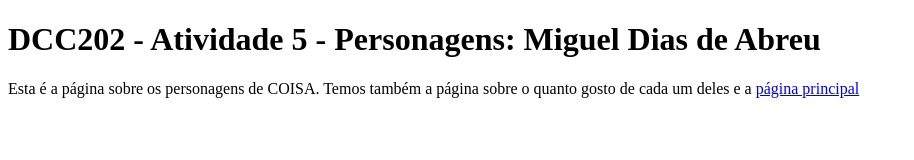
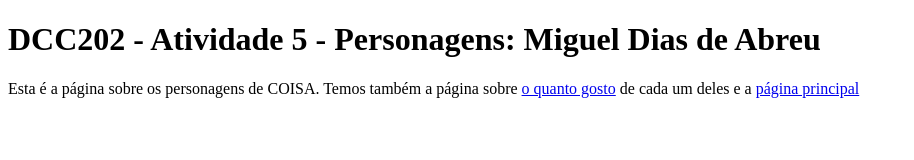
Before and after one commit to ufjf-dcc202/ufjf-dcc202-2023-3-a-atv5-Miguel-Dias-112, a website: page personagens.html in a window 1280 px wide. Shown: the whole page, without its empty margins (0-914 px from the left). Drawn offline with Linux system fonts and the light colour scheme.

Commit message:
segunda href adicionada personagens.html

```diff
--- a/personagens.html
+++ b/personagens.html
@@ -12,7 +12,8 @@
     </h1>
     <p>
         Esta é a página sobre os personagens de COISA.
-         Temos também a página sobre o quanto gosto de cada um deles e a
+         Temos também a página sobre
+         <a href="preferencias.html">o quanto gosto</a> de cada um deles e a
           <a href="index.html">
             página principal
          </a>
```
